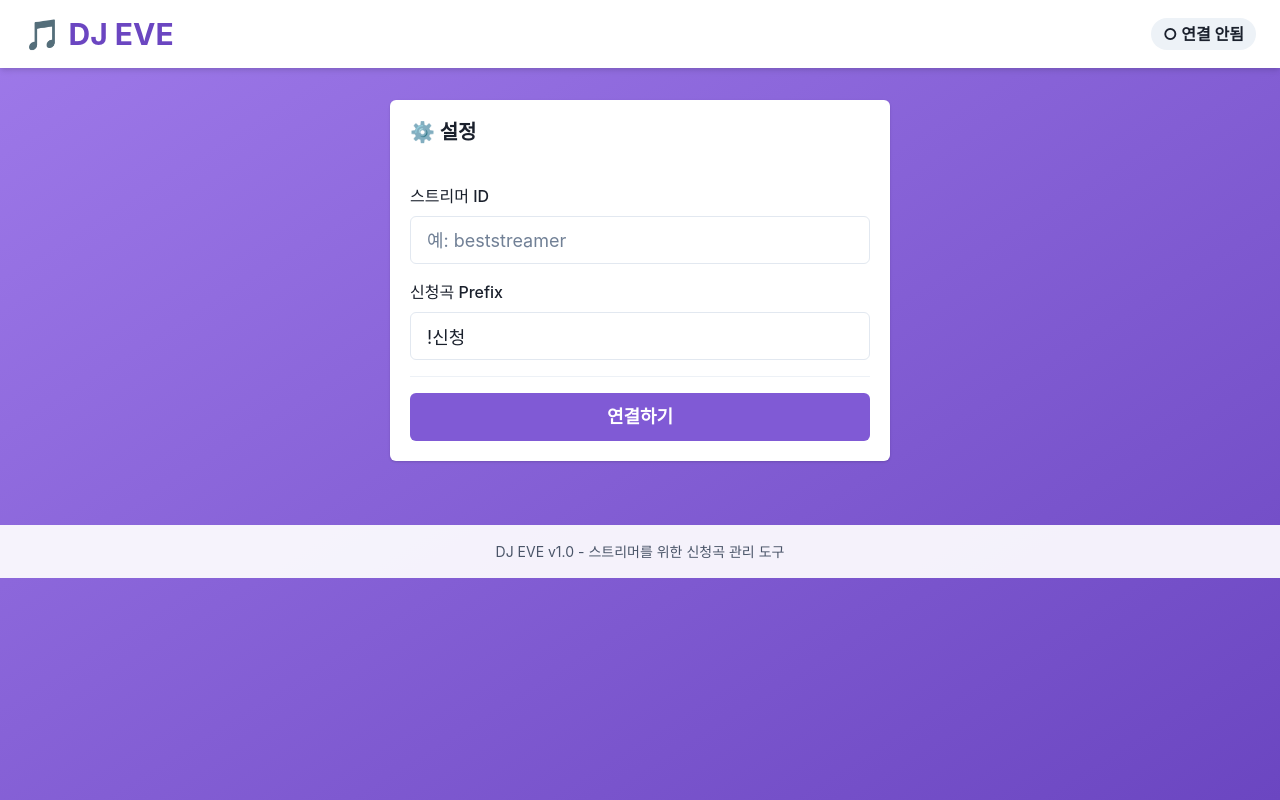
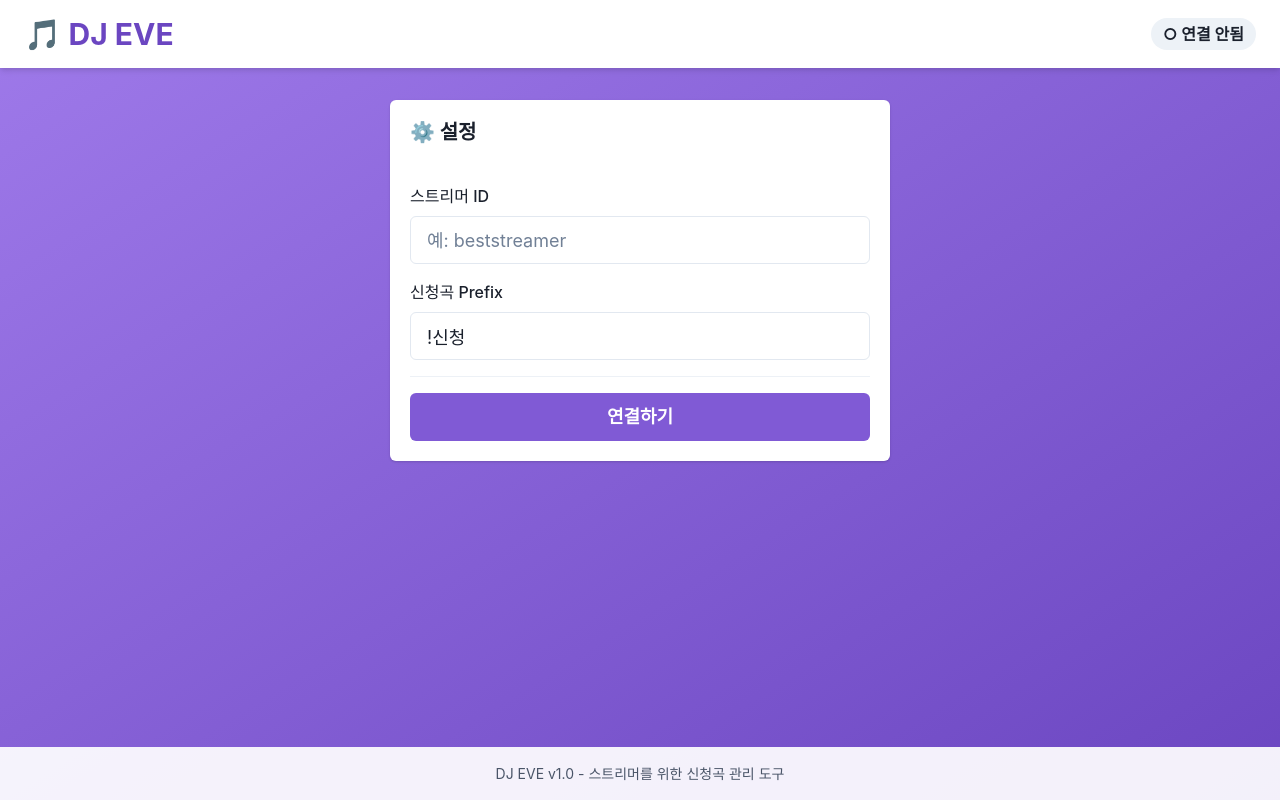
Before and after one commit to snowmerak/djs, a React (Vite) app: page / in a window 1280 px wide. Built offline with nearby package versions, Linux system fonts and the light colour scheme.

Commit message:
refactor(ui): replace Box with Flex for layout consistency and improve footer structure

```diff
--- a/src/App.jsx
+++ b/src/App.jsx
@@ -210,7 +210,7 @@ function App() {
   }
 
   return (
-    <Box minH="100vh" bgGradient="linear(to-br, purple.400, purple.600)">
+    <Flex minH="100vh" direction="column" bgGradient="linear(to-br, purple.400, purple.600)">
       {/* Header */}
       <Box bg="white" shadow="md" py={4} px={6}>
         <Flex justify="space-between" align="center" maxW="1400px" mx="auto">
@@ -237,7 +237,7 @@ function App() {
       </Box>
 
       {/* Main Content */}
-      <Container maxW="1400px" py={8}>
+      <Container maxW="1400px" py={8} flex="1">
         {showSettings ? (
           <Card maxW="500px" mx="auto">
             <CardHeader>
@@ -420,14 +420,14 @@ function App() {
       </Container>
 
       {/* Footer */}
-      <Box bg="whiteAlpha.900" py={4} mt={8}>
+      <Box bg="whiteAlpha.900" py={4}>
         <Container maxW="1400px">
           <Text textAlign="center" color="gray.600" fontSize="sm">
             DJ EVE v1.0 - 스트리머를 위한 신청곡 관리 도구
           </Text>
         </Container>
       </Box>
-    </Box>
+    </Flex>
   )
 }
 
```
